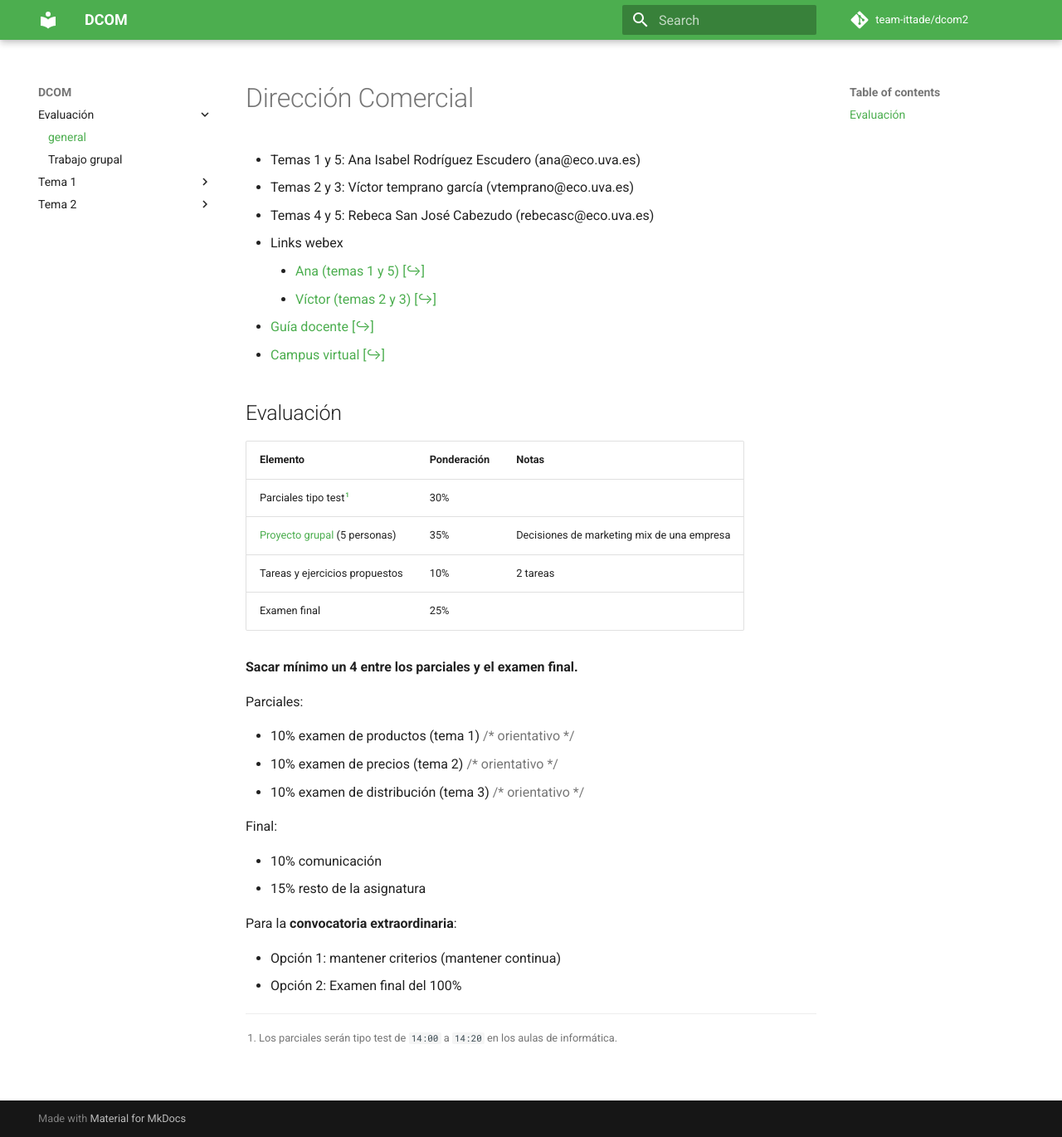
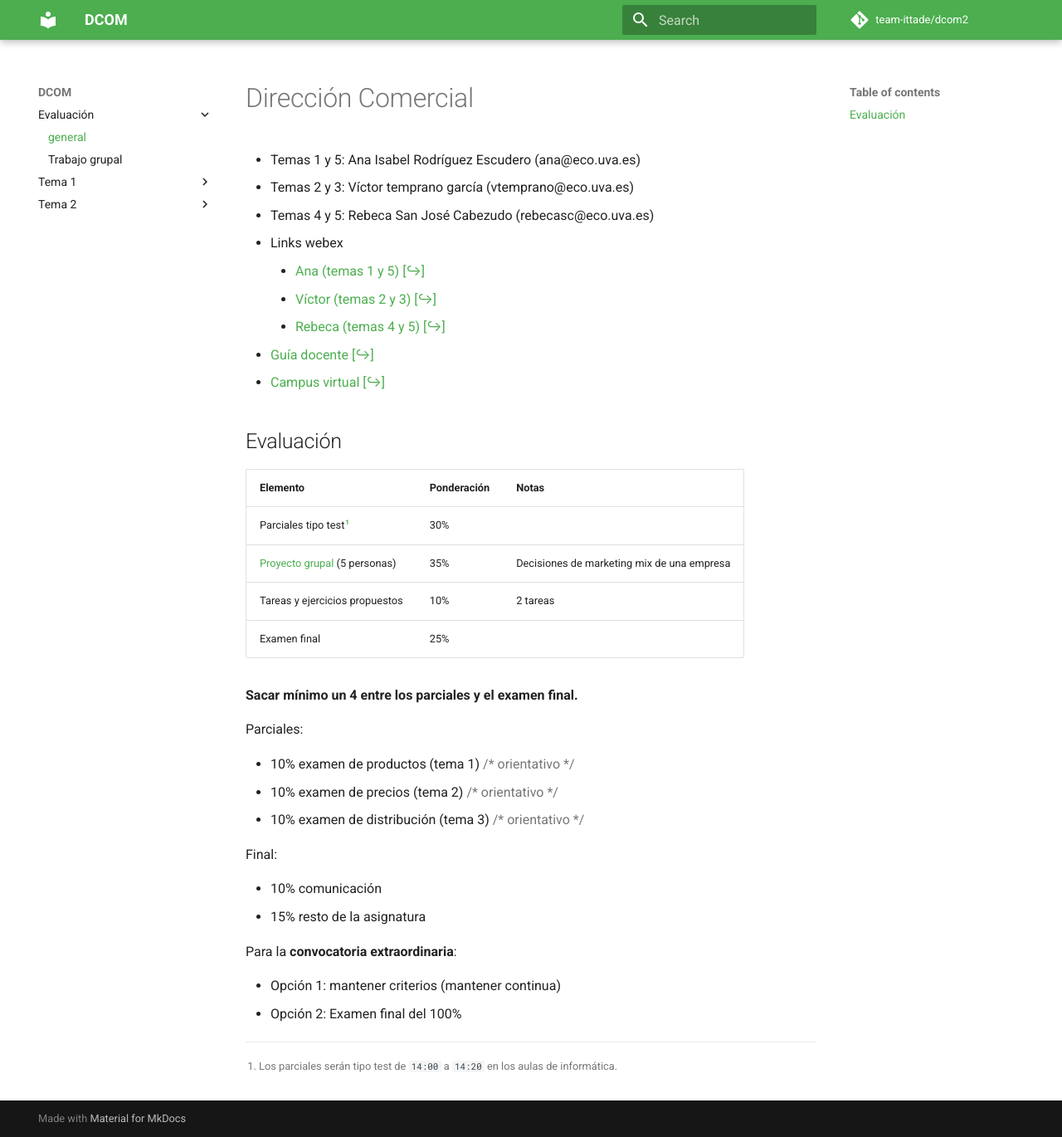
Before and after one commit to team-ittade/dcom2, an MkDocs documentation site: the page built from docs/index.md, in a window 1280 px wide and 1370 px high. Shown: the whole window at 83% size. Built offline with MkDocs 1.6.1 and Material for MkDocs 9.7.7, drawn with Linux system fonts in a browser that asks for light colours; comment, search, counter and statistics services are not loaded.

Commit message:
docs: update webex links

```diff
--- a/docs/index.md
+++ b/docs/index.md
@@ -7,6 +7,7 @@
 - Links webex
     - [Ana (temas 1 y 5)](https://universidaddevalladolid.webex.com/meet/ana){: .elink}
     - [Víctor (temas 2 y 3)](https://universidaddevalladolid.webex.com/meet/victor.temprano){: .elink}
+    - [Rebeca (temas 4 y 5)](https://universidaddevalladolid.webex.com/meet/javierrp){: .elink}
 - [Guía docente](https://campusvirtual.uva.es/pluginfile.php/1676292/mod_resource/content/1/Proyecto.Gu%C3%ADa%20Docente%20DCII%20ADE.20.21.pdf){: .elink}
 - [Campus virtual](https://campusvirtual.uva.es/course/view.php?id=34230){: .elink}
 
```
